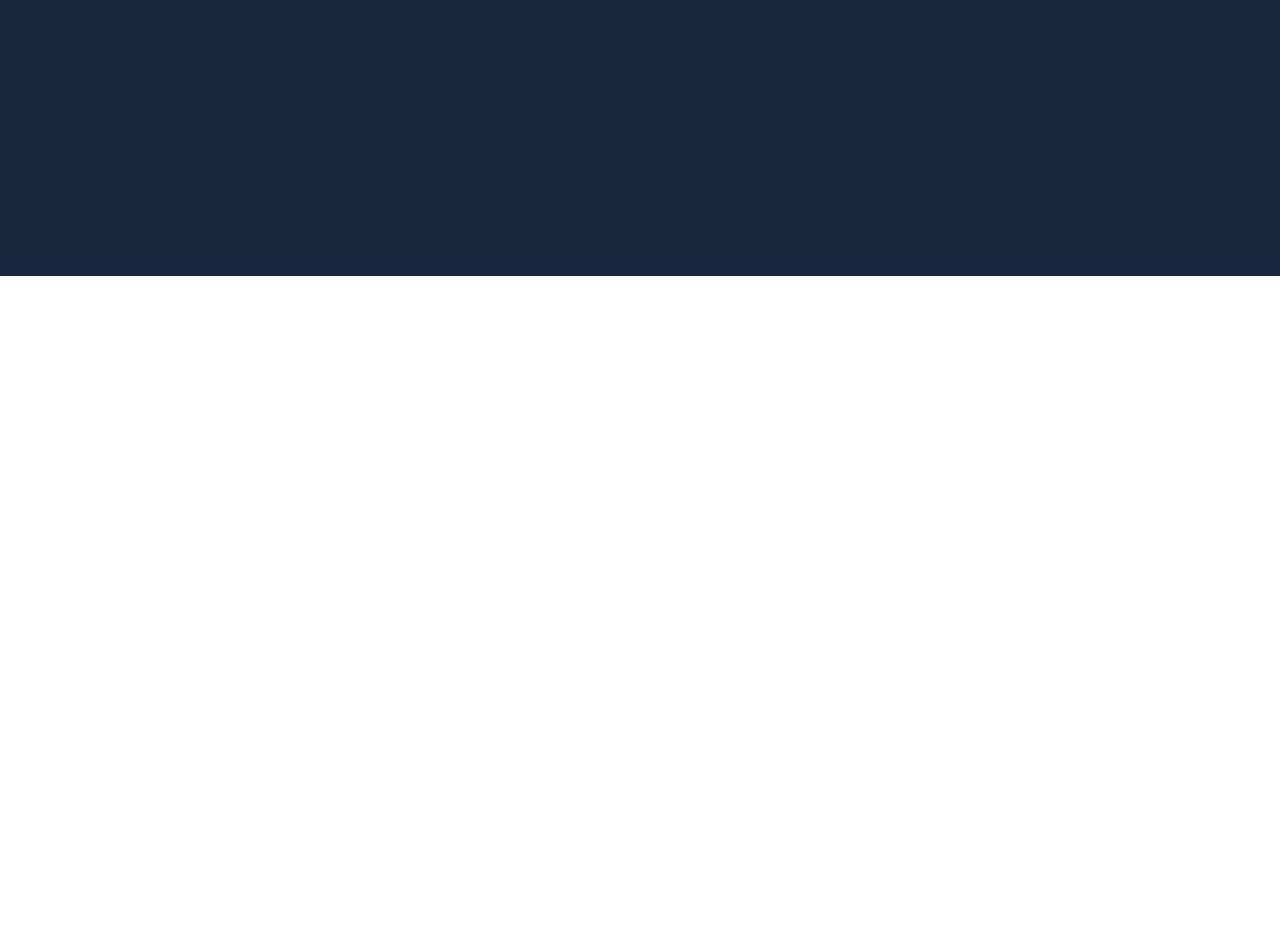
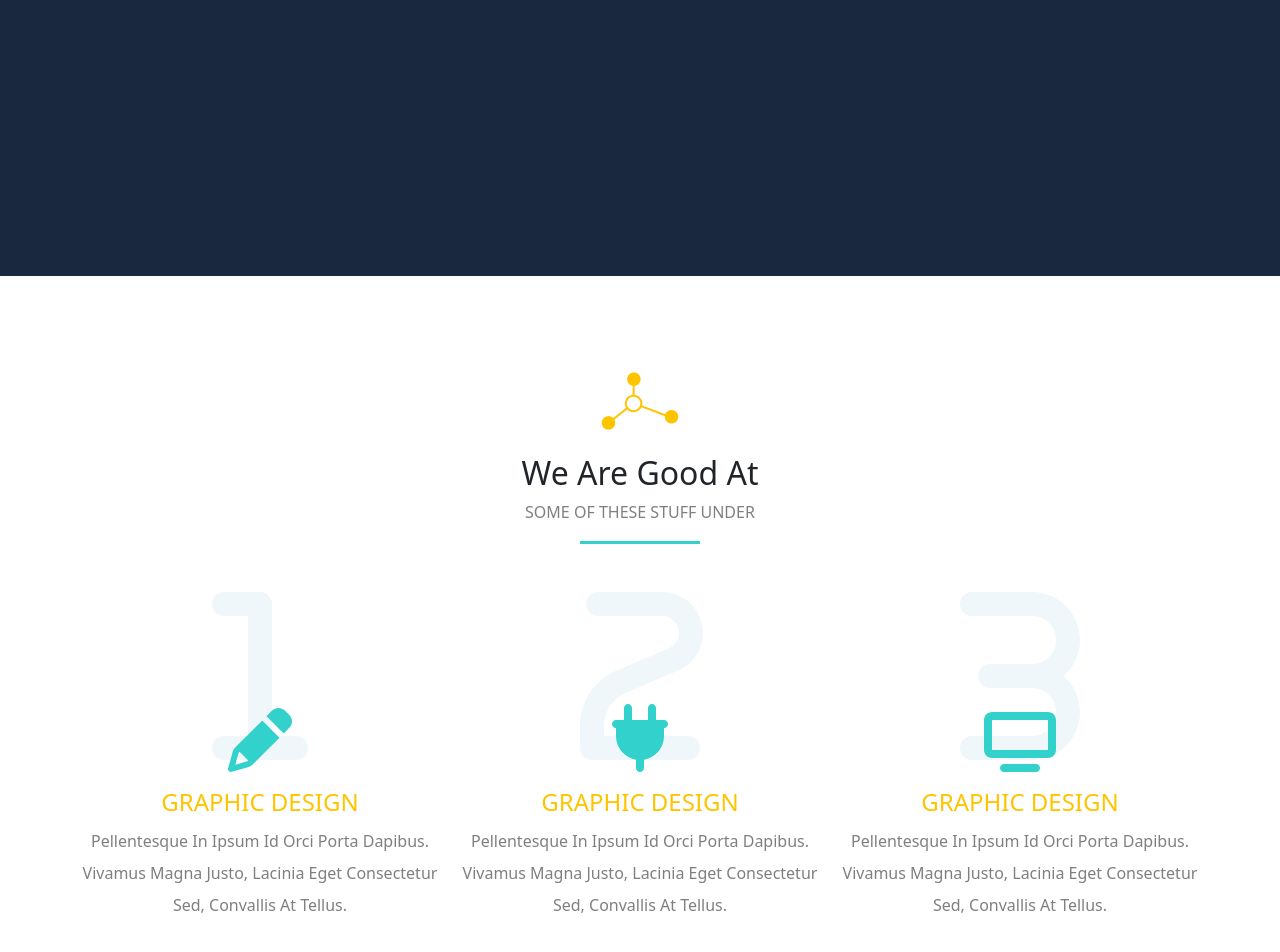
Before and after one commit to magedElshafey/Bondi, a plain HTML site: page index.html in a window 1280 px wide. Shown: the part 524-1476 px from the top of the page. Before the commit the page ends 800 px from the top, so only its background shows below. Drawn offline with Linux system fonts and the light colour scheme.

Commit message:
creating featuers section

```diff
--- a/index.css
+++ b/index.css
@@ -2,7 +2,8 @@
       --green-color: #33d1cc;
       --dark-color: #19283f;
       --red-color: #ff3150;
-      --yellow-color: #ffc400
+      --yellow-color: #ffc400;
+      --section-color: #eff7fa;
 }
 
 body {
@@ -67,3 +68,44 @@ body {
 }
 
 /* end landing */
+
+/* start featuers */
+.main-title::after {
+      content: "";
+      width: 120px;
+      height: 3px;
+      background-color: var(--green-color);
+      position: absolute;
+      left: 50%;
+      bottom: -20px;
+      transform: translateX(-50%);
+      -webkit-transform: translateX(-50%);
+      -moz-transform: translateX(-50%);
+      -ms-transform: translateX(-50%);
+      -o-transform: translateX(-50%);
+}
+
+.icons-holder {
+      height: 200px;
+}
+.icons-holder svg {
+      left: 50%;
+      transform: translateX(-50%);
+      -webkit-transform: translateX(-50%);
+      -moz-transform: translateX(-50%);
+      -ms-transform: translateX(-50%);
+      -o-transform: translateX(-50%);
+}
+.number {
+      font-size: 12rem;
+      color: var(--section-color);
+}
+.icon{
+      color: var(--green-color);
+
+
+}
+.features h4{
+      color: var(--yellow-color);
+}
+/* end featuers */
--- a/index.html
+++ b/index.html
@@ -14,6 +14,7 @@
   </head>
 
   <body>
+    <!-- start navbar -->
     <nav class="navbar navbar-expand-lg sticky-top">
       <div class="container">
         <a class="navbar-brand" href="#">
@@ -63,6 +64,9 @@
         </div>
       </div>
     </nav>
+    <!-- end navbar -->
+
+    <!-- start landing -->
     <div
       class="landing d-flex justify-content-center align-items-center"
     >
@@ -73,9 +77,86 @@
         <p class="text-white-50 fs-6 mb-5">
           We make awesome graphic and web design
         </p>
-        <a class="btn main-button rounded-pill w-50">log in</a>
+        <a class="btn main-button rounded-pill w-50"
+          >log in</a
+        >
       </div>
     </div>
+    <!-- end landing -->
+
+    <!-- start features -->
+    <div class="features text-center py-5">
+      <div class="container">
+        <div class="main-title my-5 position-relative">
+          <img
+            src="./Imgs/title.png"
+            alt="title"
+            class="mb-4"
+          />
+          <h2>we are good at</h2>
+          <p class="text-black-50 text-uppercase">
+            some of these stuff under
+          </p>
+        </div>
+        <div class="row">
+          <div class="col-md-6 col-lg-4">
+            <div class="icons-holder position-relative">
+              <i
+                class="fa-solid fa-1 position-absolute bottom-0 number"
+              ></i>
+              <i
+                class="fa-solid fa-pencil fa-4x position-absolute bottom-0 icon"
+              ></i>
+            </div>
+            <h4 class="text-uppercase mt-3">
+              graphic design
+            </h4>
+            <p class="text-black-50 lh-lg">
+              Pellentesque in ipsum id orci porta dapibus.
+              Vivamus magna justo, lacinia eget consectetur
+              sed, convallis at tellus.
+            </p>
+          </div>
+          <div class="col-md-6 col-lg-4">
+            <div class="icons-holder position-relative">
+              <i
+                class="fa-solid fa-2 position-absolute bottom-0 number"
+              ></i>
+              <i
+                class="fa-solid fa-4x fa-plug position-absolute bottom-0 icon"
+              ></i>
+            </div>
+            <h4 class="text-uppercase mt-3">
+              graphic design
+            </h4>
+            <p class="text-black-50 lh-lg">
+              Pellentesque in ipsum id orci porta dapibus.
+              Vivamus magna justo, lacinia eget consectetur
+              sed, convallis at tellus.
+            </p>
+          </div>
+          <div class="col-md-6 col-lg-4">
+            <div class="icons-holder position-relative">
+              <i
+                class="fa-solid fa-3 position-absolute bottom-0 number"
+              ></i>
+              <i
+                class="fa-solid fa-tv fa-4x position-absolute bottom-0 icon"
+              ></i>
+            </div>
+            <h4 class="text-uppercase mt-3">
+              graphic design
+            </h4>
+            <p class="text-black-50 lh-lg">
+              Pellentesque in ipsum id orci porta dapibus.
+              Vivamus magna justo, lacinia eget consectetur
+              sed, convallis at tellus.
+            </p>
+          </div>
+        </div>
+      </div>
+    </div>
+    <!-- end features -->
     <script src="js/bootstrap.bundle.min.js"></script>
     <script src="js/all.min.js"></script>
   </body>
```
